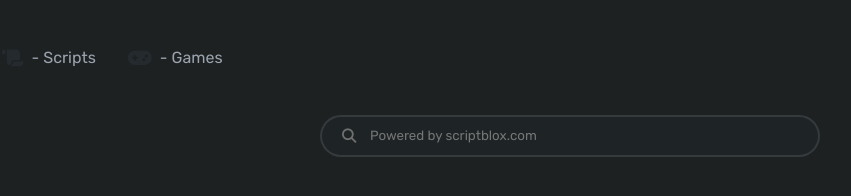
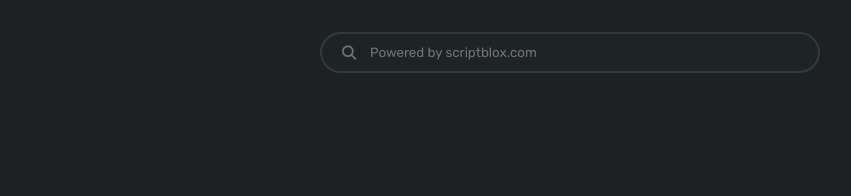
Before and after one commit to krackboy2/scripthub, a plain HTML site: page index.html in a window 1280 px wide. Shown: the whole page, without its empty margins (70-921 px from the left). Drawn offline with Linux system fonts and the light colour scheme.

Commit message:
Update index.html

```diff
--- a/index.html
+++ b/index.html
@@ -124,20 +124,6 @@
     <div class="toast-container"></div>
     <div class="container">
         <header>
-            <div class="header-content">
-                <div class="stats">
-                    <div class="stat-item">
-                        <i class="fas fa-scroll"></i>
-                        <span id="scriptCount">- Scripts</span>
-                    </div>
-                    <div class="stat-item">
-                        <i class="fas fa-gamepad"></i>
-                        <span id="gameCount">- Games</span>
-                    </div>
-                </div>
-            </div>
-        </header>
-        <header>
             <div class="search-container">
                 <div class="search-wrapper">
                     <div class="loader-container">
```
